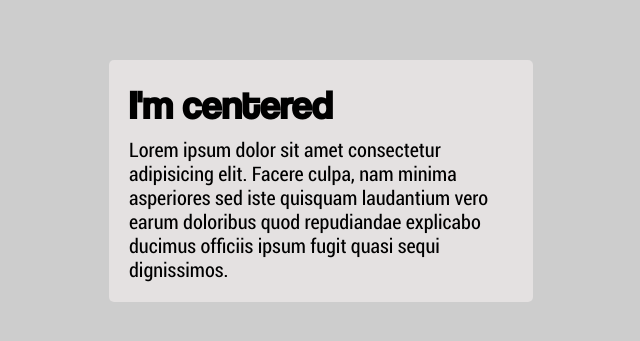
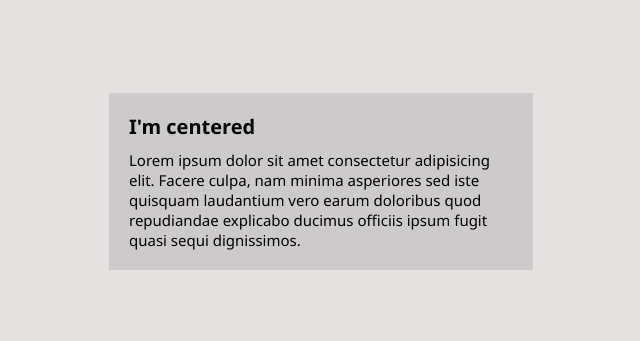
Before and after one commit to MarianaTraslavinaSarmiento/practicaModeladoEnCaja, a plain HTML site: page index.html in a window 1280 px wide. Shown: the part 219-560 px from the top of the page, without its empty margins (319-959 px from the left). Drawn offline with Linux system fonts and the light colour scheme.

Commit message:
feat: :lipstick: Arreglé los colores y la fuente

```diff
--- a/css/style.css
+++ b/css/style.css
@@ -3,17 +3,8 @@
     margin: 0;
     box-sizing: border-box;
     text-decoration: none;
+    font-family: 'Segoe UI', Tahoma, Geneva, Verdana, sans-serif;
 
-}
-
-@font-face {
-    font-family: fuenteTitulo;
-    src: url(/storage/fuentes/coolvetica\ rg.otf);
-}
-
-@font-face {
-    font-family: fuenteParrafo;
-    src: url(/storage/fuentes/Roboto-Condensed.ttf);
 }
 
 
@@ -24,7 +15,7 @@
     align-items: center;
     justify-content: center;
     flex-wrap: wrap;
-    background-color: #BBBB;
+    background-color: #e4e1e1;
 
 }
 
@@ -35,21 +26,18 @@
     width:auto;
     height: auto;
     padding: 20px;
-    background-color: #e4e1e1;
-    border-radius: 5px
+    background-color: #cccaca
 }
 
 .caja p{
 
     width: 30vw;
-    font-family: fuenteParrafo;
-    font-size: 20px
+    font-size: 15px
 }
 
 .caja h1{
 
     padding-bottom: 10px;
-    font-family: fuenteTitulo;
-    font-size: 40px;
+    font-size: 20px;
 
 }
```
